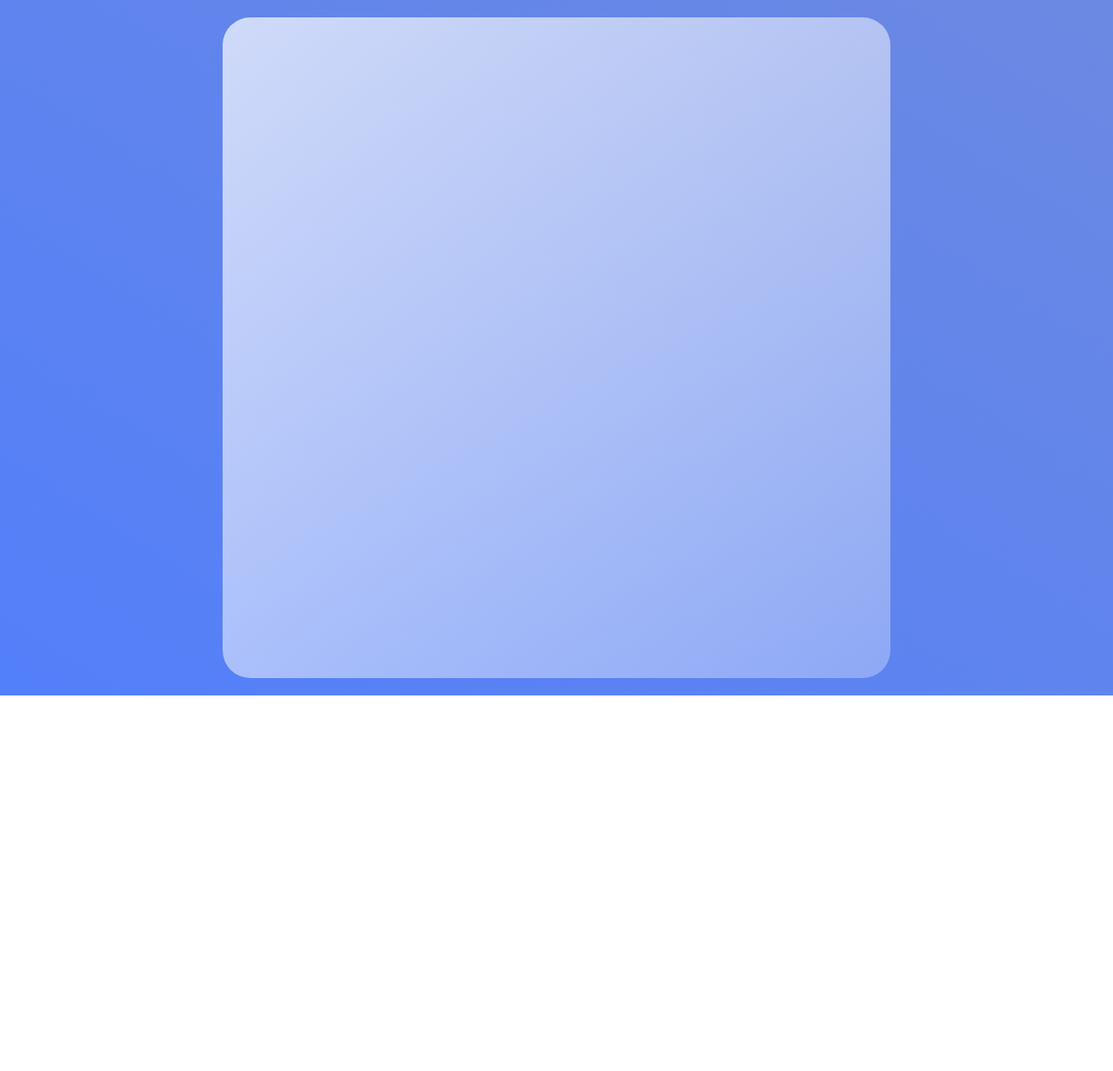
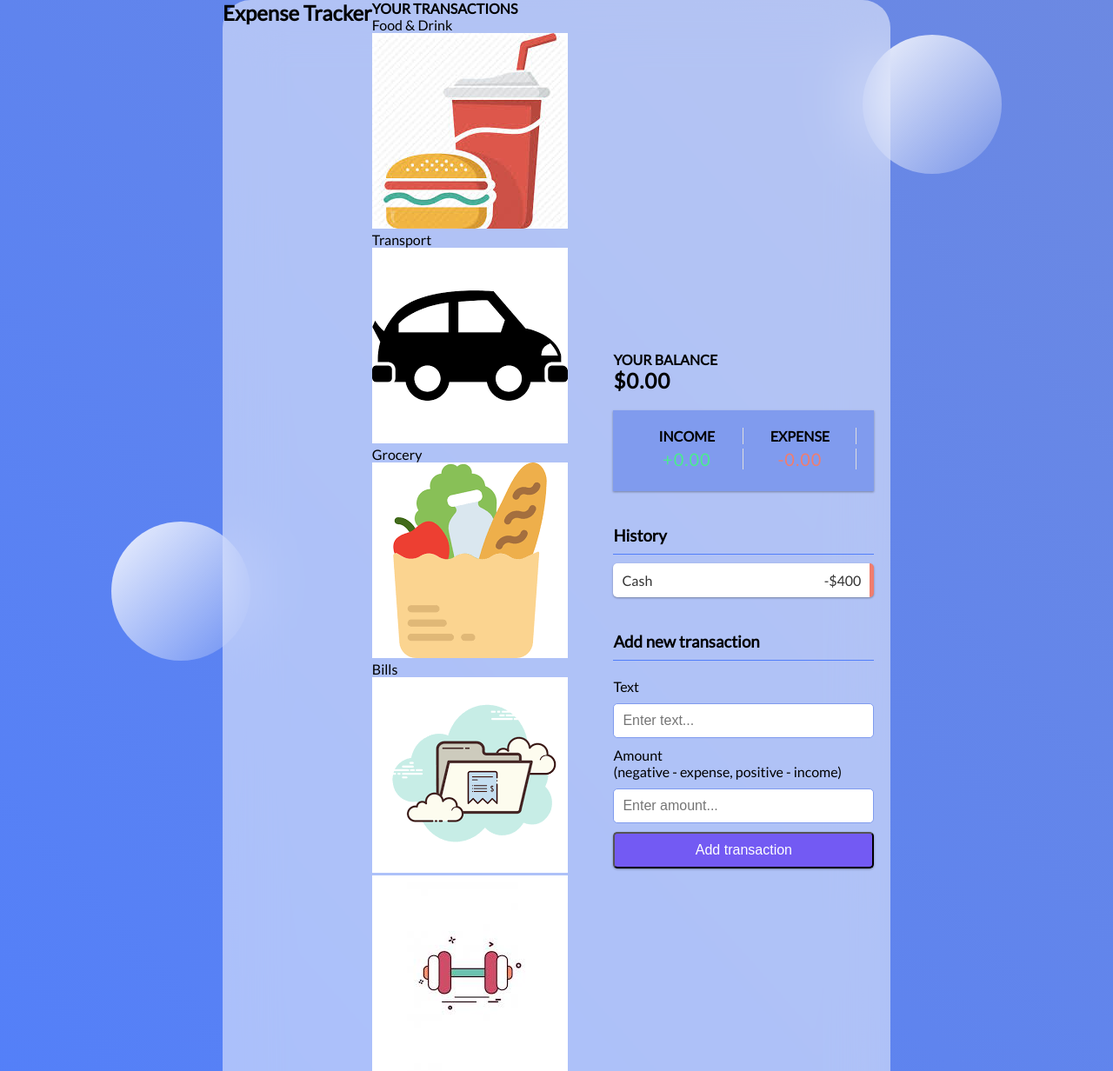
Before and after one commit to zyphuscode/Project-Expense, a plain HTML site: page index.html in a window 1280 px wide. Shown: the top 1232 px of the page at 87% size. Before the commit the page ends 800 px from the top, so only its background shows below. Drawn offline with Linux system fonts and the light colour scheme.

Commit message:
Created the whole UI for the expense tracker, now creating someextra dashboard features.

```diff
--- a/index.html
+++ b/index.html
@@ -4,25 +4,79 @@
   <meta charset="UTF-8">
   <meta name="viewport" content="width=device-width, initial-scale=1.0">
   <link rel="stylesheet" href="style.css">
-  <title>Expense Tracker</title>
+  <link href="https://cdnjs.cloudflare.com/ajax/libs/font-awesome/5.15.2/css/all.min.css">
+<title>Expense Tracker</title>
 </head>
 <body>
   <main>
-    <section class="glass"></section>
-    <div class="circle1"></div>
-    <div class="circle2"></div>
+    <section class="glass">
+      <h2>Expense Tracker</h2>
+      <div class="dashboard">
+        <h4>Your transactions</h4>
+        <div class="links">
+          <p>Food & Drink</p>
+          <img src="img/food.jpeg" alt="food">
+          <img class="fas fa-hamburger"></img>
+         </div>
+       <div class="links">
+        <p>Transport</p>
+        <img src="img/car.png" alt ="car">
+     </div>
+     <div class="links">
+      <p>Grocery</p>
+      <img src="img/grocery.png" alt="grocery">
+   </div>
+   <div class="links">
+    <p>Bills</p>
+    <img src="img/bill.png" alt="bill">
+   </div>
+   <div class="links">
+     <img src="img/gym.jpeg" alt="gym">
+   </div>
+   <div class="links">
+     <img src="img/misc.png" alt="misc">
+   </div>
+  </div>
+
+      <div class="container">
+        <h4>Your balance</h4>
+        <h1 id="balance">$0.00</h1>
+
+        <div class="inc-exp-container">
+          <div>
+            <h4>Income</h4>
+            <p id="money-plus" class="money plus">+0.00</p>
+          </div>
+
+          <div>
+            <h4>Expense</h4>
+            <p id="money-minus" class="money minus">-0.00</p>
+          </div>
+        </div>
+
+        <h3>History</h3>
+        <ul id="list" class="list">
+           <li class="minus">Cash  <span>-$400</span><button class="delete-btn">x</button></li>
+        </ul>
+
+        <h3>Add new transaction</h3>
+        <form id="form">
+          <div class="form-control">
+            <label for="text">Text</label>
+            <input type="text" id="text" placeholder="Enter text...">
+          </div>
+          <div class="form-control">
+            <label for="amount">Amount <br> (negative - expense, positive - income)</label>
+            <input type="number" id="amount" placeholder="Enter amount...">
+          </div>
+          <button class="btn">Add transaction</button>
+        </form>
+      </div>
+</section>
+ <div class="circle1"></div>
+ <div class="circle2"></div>
   </main>
-
-
-
-
-
-
-
-
-
-
-  <script src="app.js"></script>
+<script src="app.js"></script>
 
 </body>
 </html>
--- a/style.css
+++ b/style.css
@@ -1,3 +1,9 @@
+@import url('https://fonts.googleapis.com/css2?family=Lato&display=swap');
+
+:root {
+  --box-shadow: 0 1px 3px rgba(0,0,0,0.12), 0 1px 2px rgba(0,0,0,0.24);
+}
+
 *{
   margin: 0;
   padding: 0;
@@ -16,10 +22,160 @@ main {
   background: white;
   min-height: 95vh;
   width: 60%;
-  background: linear-gradient(to right bottom, rgba(255,255,255,0.7), rgba(255,255,255,0.3));
+  background: linear-gradient(to right bottom, rgba(255,255,255,0.5),
+   rgba(255,255,255,0.5));
   border-radius: 2rem;
+  z-index: 2;
+  backdrop-filter: blur(2rem);
+  font-family: "Lato", sans-serif;
+  display: flex;
+
 }
 
 .circle1, .circle2{
+  background: white;
+  background: linear-gradient(to right bottom, rgba(255,255,255,0.9), rgba(255,255,255,0.1));
+  height: 10rem;
+  width: 10rem;
+  position: absolute;
+  border-radius: 50%;
 
 }
+.circle1{
+  right: 10%;
+  top: 5%;
+}
+
+.circle2{
+bottom: 5%;
+left:10%;
+}
+
+.container {
+  margin: auto;
+  width: 300px;
+}
+
+h2 {
+  text-align: center;
+}
+
+h1 {
+  letter-spacing: 1px;
+  margin: 0;
+}
+
+h3 {
+  border-bottom: 1px solid #527ffa;
+  padding-bottom: 10px;
+  margin: 40px 0 10px;
+}
+
+h4 {
+  margin: 0;
+  text-transform: uppercase;
+}
+
+.inc-exp-container{
+  background-color: #809bee;
+  box-shadow: var(--box-shadow);
+  padding: 20px;
+  display: flex;
+  justify-content: space-between;
+  margin: 20px 0;
+}
+
+.inc-exp-container > div {
+  flex: 1;
+  text-align: center;
+}
+
+.inc-exp-container > div :first-of-type {
+  border-right: 1px solid #dedede;
+}
+
+.money {
+  font-size: 20px;
+  letter-spacing: 1px;
+  margin: 5px 0;
+}
+
+.money.plus {
+  color: #49ed8d;
+}
+
+.money.minus {
+  color: #f07d6e;
+}
+
+label {
+  display: inline-block;
+  margin: 10px 0;
+}
+
+input[type="text"], input[type="number"] {
+  border: 1px solid #809bee;
+  border-radius: 5px;
+  padding: 10px;
+  display: block;
+  font-size: 16px;
+  width: 100%
+}
+
+.btn {
+  cursor: pointer;
+  background-color: #735af3;
+  box-shadow: var(--box-shadow);
+  color: white;
+  display: block;
+  font-size: 16px;
+  margin: 10px 0 30px;
+  padding: 10px;
+  width: 100%;
+  border-radius: 5px;
+}
+
+.list{
+  list-style-type:none;
+  padding: 0;
+  margin-bottom: 40px;
+}
+
+.list li {
+  background-color: white;
+  box-shadow: var(--box-shadow);
+  color: #333;
+  display: flex;
+  justify-content: space-between;
+  padding: 10px;
+  margin: 10px 0;
+  border-radius: 5px;
+}
+
+.list li.plus {
+  border-right: 5px solid #49ed8d;
+}
+
+.list li.minus {
+  border-right: 5px solid #f07d6e;
+}
+
+.delete-btn {
+  cursor: pointer;
+  background-color: #f07d6e;
+  border: 0;
+  color: white;
+  font-size: 20px;
+  line-height: 20px;
+  padding: 2px 5px;
+  position: absolute;
+  top: 50%;
+  left: 0;
+  transform:  translate(-100%, -50%);
+  opacity: 0;
+  transition: opacity 0.3s ease;
+}
+
+.list li:hover .delete-btn {
+  opacity: 1;
+}
```
Also changed, not shown: img/bill.png (added), img/car.png (added), img/food.jpeg (added), img/grocery.png (added), img/gym.jpeg (added), img/misc.png (added).
